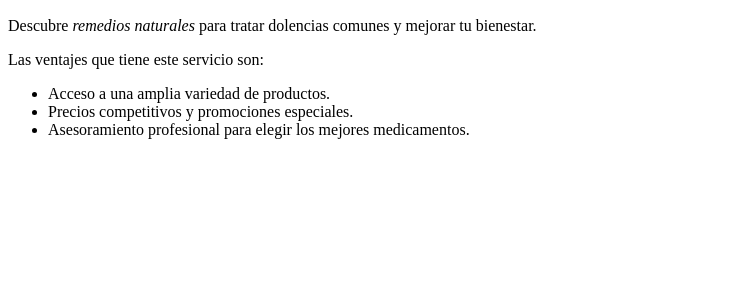
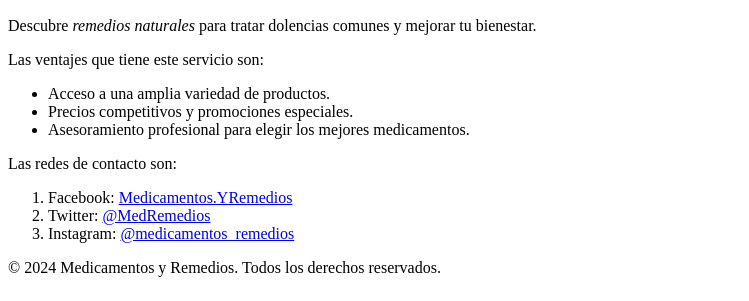
Before and after one commit to delacruzquintanaregina04/Mi-primer-html-RyM, a plain HTML site: page index.html in a window 1280 px wide. Shown: the part 499-800 px from the top of the page, without its empty margins (0-749 px from the left). Drawn offline with Linux system fonts and the light colour scheme.

Commit message:
Feat: Se agrega footer y  ol

```diff
--- a/index.html
+++ b/index.html
@@ -14,7 +14,7 @@
                 <a href="#">Contacto</a>
         </nav>
     </header>
-    <main id="Inicio">
+    <main id="Sobre nosotros">
         <section id="medicamentos">
             <h2>La mejores promociones de medicamentos para tu negocio </h2>
             <p>Encuentra<em> información</em> sobre diversos<strong> medicamentos</strong>, sus usos, dosis recomendadas y efectos secundarios.</p>
@@ -28,6 +28,17 @@
                  <li>Acceso a una amplia variedad de productos.</li>
                  <li>Precios competitivos y promociones especiales.</li>
                  <li>Asesoramiento profesional para elegir los mejores medicamentos.</li>
+                </ul>
+                <p> Las redes de contacto son:</p>
+                <ol>
+                    <li>Facebook: <a href="https://www.facebook.com/MedicamentosYRemedios">Medicamentos.YRemedios</a></li>
+                    <li>Twitter: <a href="https://twitter.com/MedRemedios">@MedRemedios</a></li>
+                    <li>Instagram: <a href="https://www.instagram.com/medicamentos_remedios">@medicamentos_remedios</a></li>
+                </ol>
+            </div>
+            <footer>
+                <p>&copy; 2024 Medicamentos y Remedios. Todos los derechos reservados.</p>
+            </footer>
     </main>
 </body>
 </html>
```
